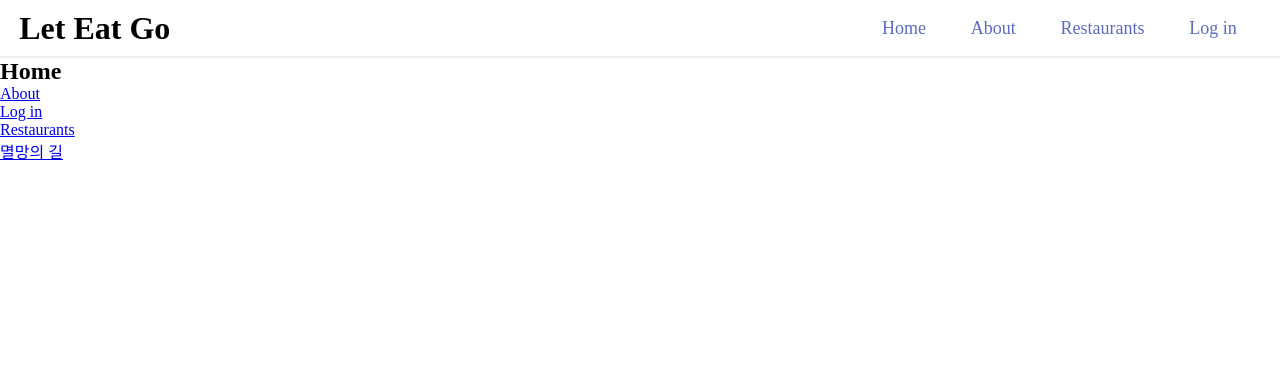
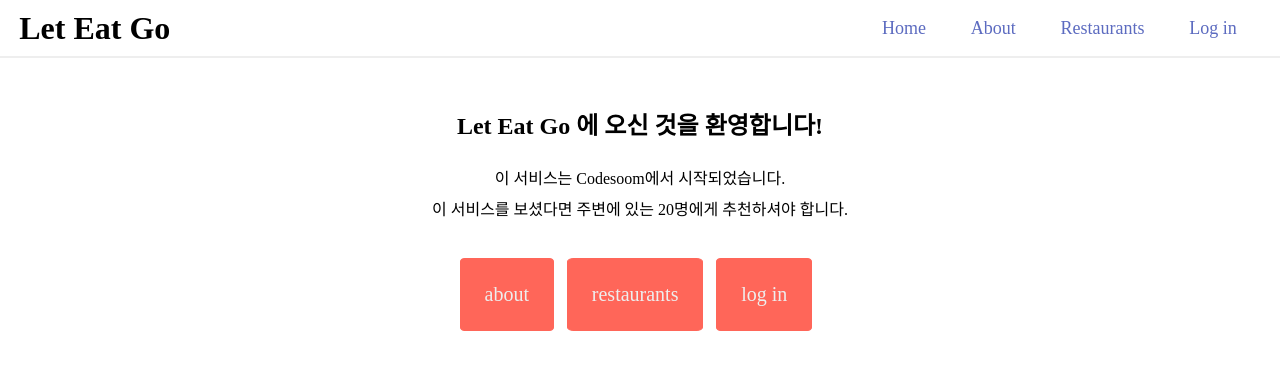
Before and after one commit to CodeSoom/react-week8-assignment-1, a React app: page / in a window 1280 px wide. Shown: the top 370 px of the page. Built offline with nearby package versions, Linux system fonts and the light colour scheme.

Commit message:
Apply Emotion to HomePage component

```diff
--- a/src/pages/HomePage.jsx
+++ b/src/pages/HomePage.jsx
@@ -1,17 +1,48 @@
+import styled from '@emotion/styled';
+
 import React from 'react';
 
 import { Link } from 'react-router-dom';
 
+import About from './AboutPage';
+
+const Container = styled.div({
+  padding: '1em',
+});
+
+const Menus = styled.div({
+  marginRight: '0.5em',
+  display: 'flex',
+  justifyContent: 'center',
+  flexWrap: 'wrap',
+});
+
+const Menu = styled.div({
+  padding: '1.5em',
+  margin: '0.4em',
+  borderRadius: '5%',
+  textAlign: 'center',
+  border: '1px solid #ff6659',
+  backgroundColor: '#ff6659',
+  '& a': {
+    textDecoration: 'none',
+    '& span': {
+      width: '100%',
+      fontSize: '20px',
+      color: '#eee',
+    },
+  },
+});
+
 export default function HomePage() {
   return (
-    <div>
-      <h2>Home</h2>
-      <ul>
-        <li><Link to="/about">About</Link></li>
-        <li><Link to="/login">Log in</Link></li>
-        <li><Link to="/restaurants">Restaurants</Link></li>
-        <li><Link to="/xxx">멸망의 길</Link></li>
-      </ul>
-    </div>
+    <Container>
+      <About />
+      <Menus>
+        <Menu><Link to="/about"><span>about</span></Link></Menu>
+        <Menu><Link to="/restaurants"><span>restaurants</span></Link></Menu>
+        <Menu><Link to="/login"><span>log in</span></Link></Menu>
+      </Menus>
+    </Container>
   );
 }
```
